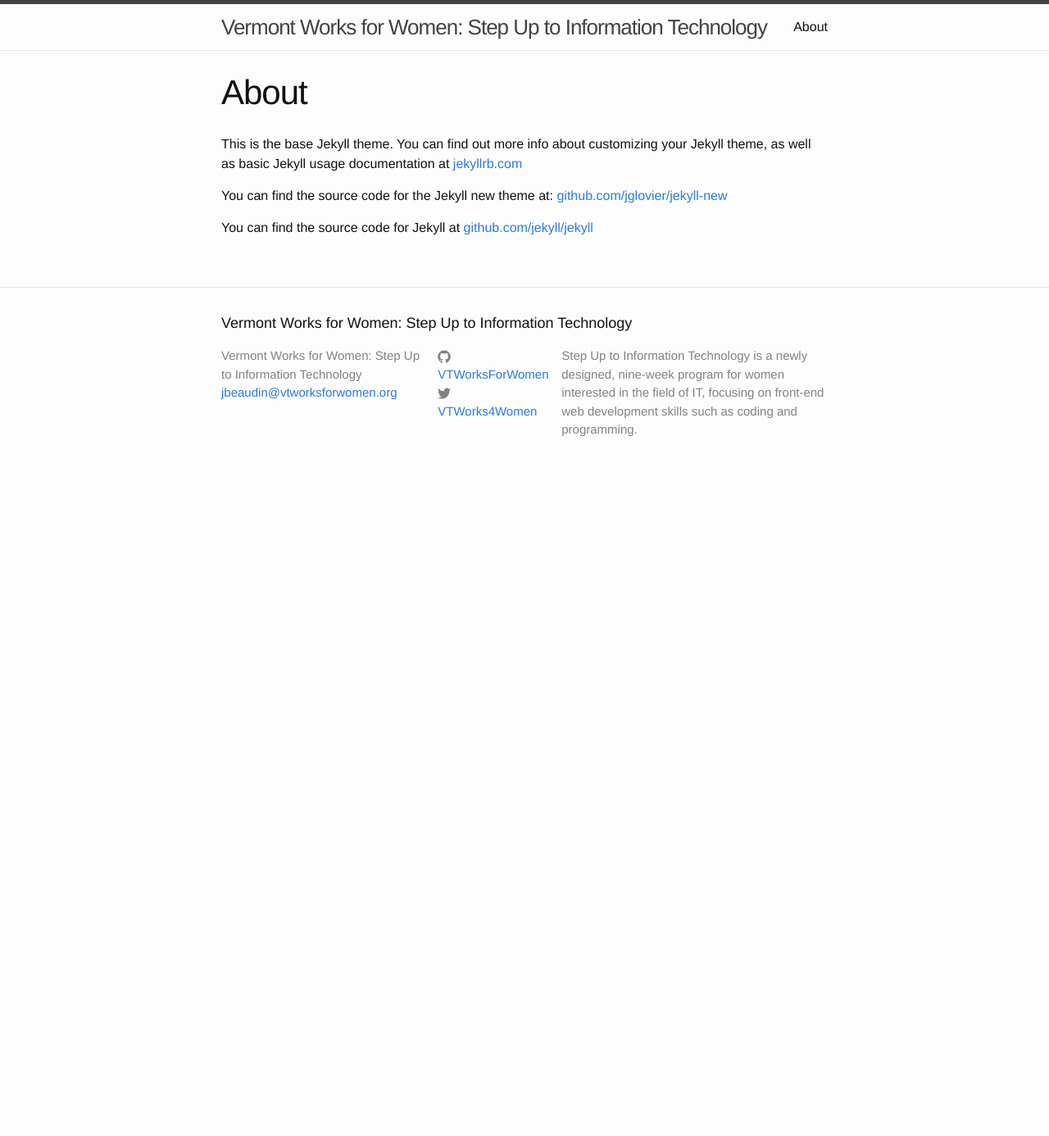
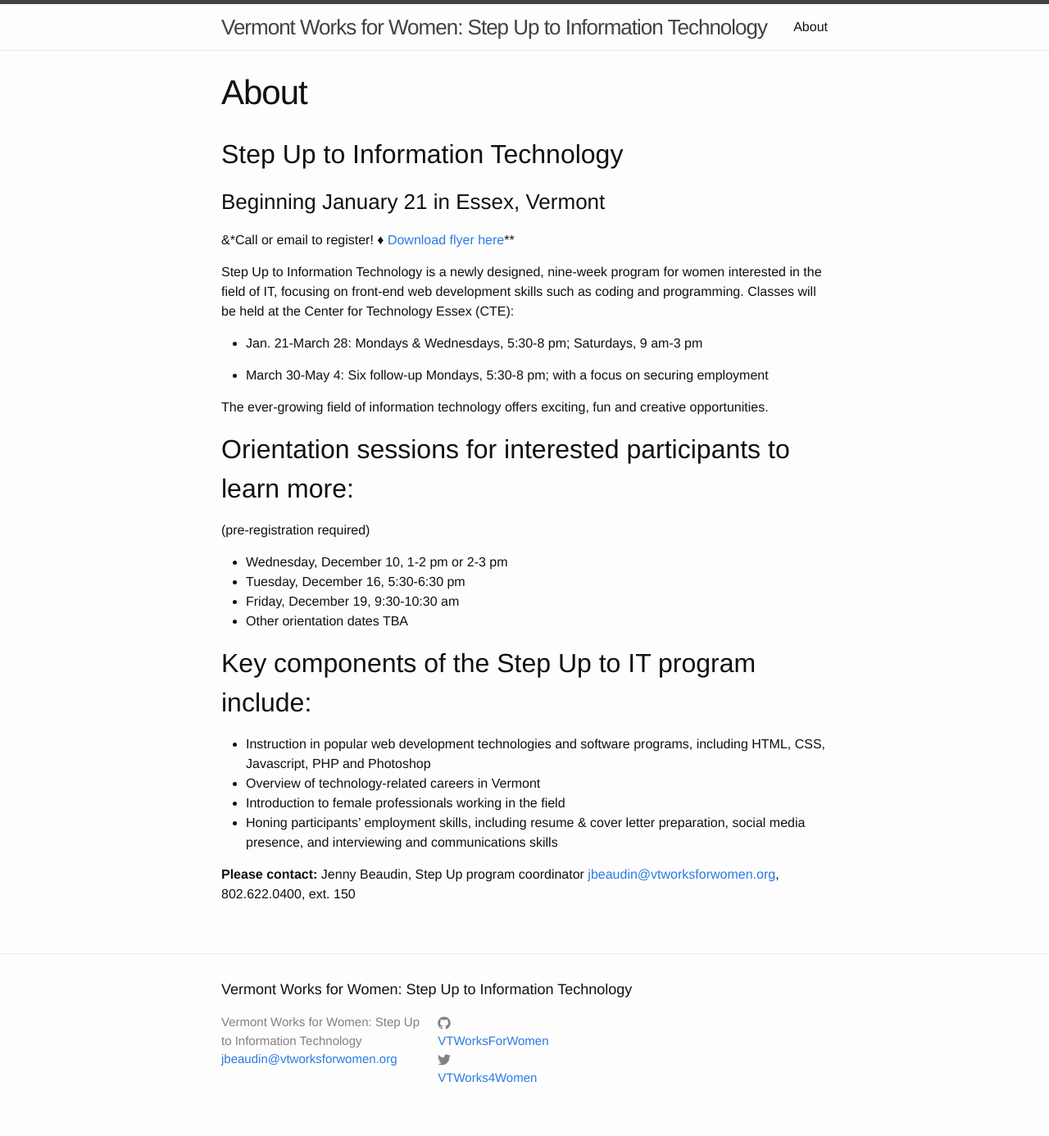
Before and after one commit to jennybeaudin/step-up-it, a Jekyll site: the page built from about.md, in a window 1280 px wide. Shown: the whole page at 82% size. Built offline with Jekyll 4.4.1, drawn with Linux system fonts in a browser that asks for light colours; before the commit the page ends 900 px from its top, so only the background shows below that.

Commit message:
Update home and about pages.

```diff
--- a/_includes/footer.html
+++ b/_includes/footer.html
@@ -45,9 +45,6 @@
         </ul>
       </div>
 
-      <div class="footer-col  footer-col-3">
-        <p class="text">{{ site.description }}</p>
-      </div>
     </div>
 
   </div>
--- a/about.md
+++ b/about.md
@@ -4,8 +4,35 @@
 permalink: /about/
 ---
 
-This is the base Jekyll theme. You can find out more info about customizing your Jekyll theme, as well as basic Jekyll usage documentation at [jekyllrb.com](http://jekyllrb.com/)
+## Step Up to Information Technology
 
-You can find the source code for the Jekyll new theme at: [github.com/jglovier/jekyll-new](https://github.com/jglovier/jekyll-new)
+### Beginning January 21 in Essex, Vermont
 
-You can find the source code for Jekyll at [github.com/jekyll/jekyll](https://github.com/jekyll/jekyll)
+&*Call or email to register! ♦  [Download flyer here]({{ site.baseurl }}/files/StepUp_IT_flyer_11_20141.pdf)**
+
+Step Up to Information Technology is a newly designed, nine-week program for women interested in the field of IT, focusing on front-end web development skills such as coding and programming. Classes will be held at the Center for Technology Essex (CTE):
+
+* Jan. 21-March 28: Mondays & Wednesdays, 5:30-8 pm; Saturdays, 9 am-3 pm
+
+* March 30-May 4: Six follow-up Mondays, 5:30-8 pm; with a focus on securing employment
+
+The ever-growing field of information technology offers exciting, fun and creative opportunities.
+
+## Orientation sessions for interested participants to learn more:
+
+(pre-registration required)
+
+* Wednesday, December 10, 1-2 pm or 2-3 pm
+* Tuesday, December 16, 5:30-6:30 pm
+* Friday, December 19, 9:30-10:30 am
+* Other orientation dates TBA
+
+## Key components of the Step Up to IT program include:
+
+* Instruction in popular web development technologies and software programs, including HTML, CSS, Javascript, PHP and Photoshop
+* Overview of technology-related careers in Vermont
+* Introduction to female professionals working in the field
+* Honing participants’ employment skills, including resume & cover letter preparation, social media presence, and interviewing and communications skills
+
+**Please contact:** Jenny Beaudin, Step Up program coordinator
+[jbeaudin@vtworksforwomen.org](mailto:jbeaudin@vtworksforwomen.org), 802.622.0400, ext. 150
```
Also changed, not shown: _posts/2014-12-12-welcome-to-jekyll.markdown (deleted, +0 -25 lines), index.html (+2 -15 lines), 1 other file.
